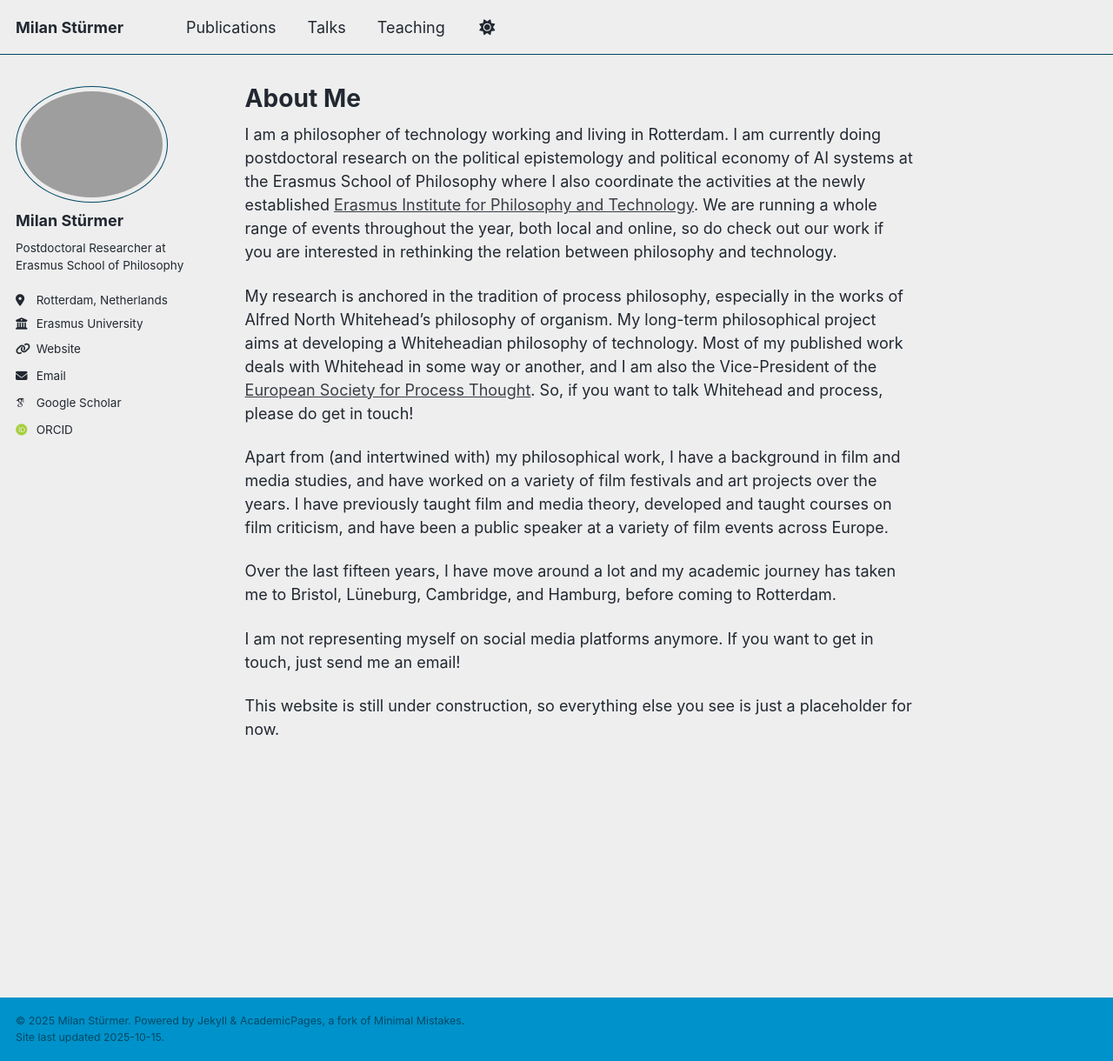
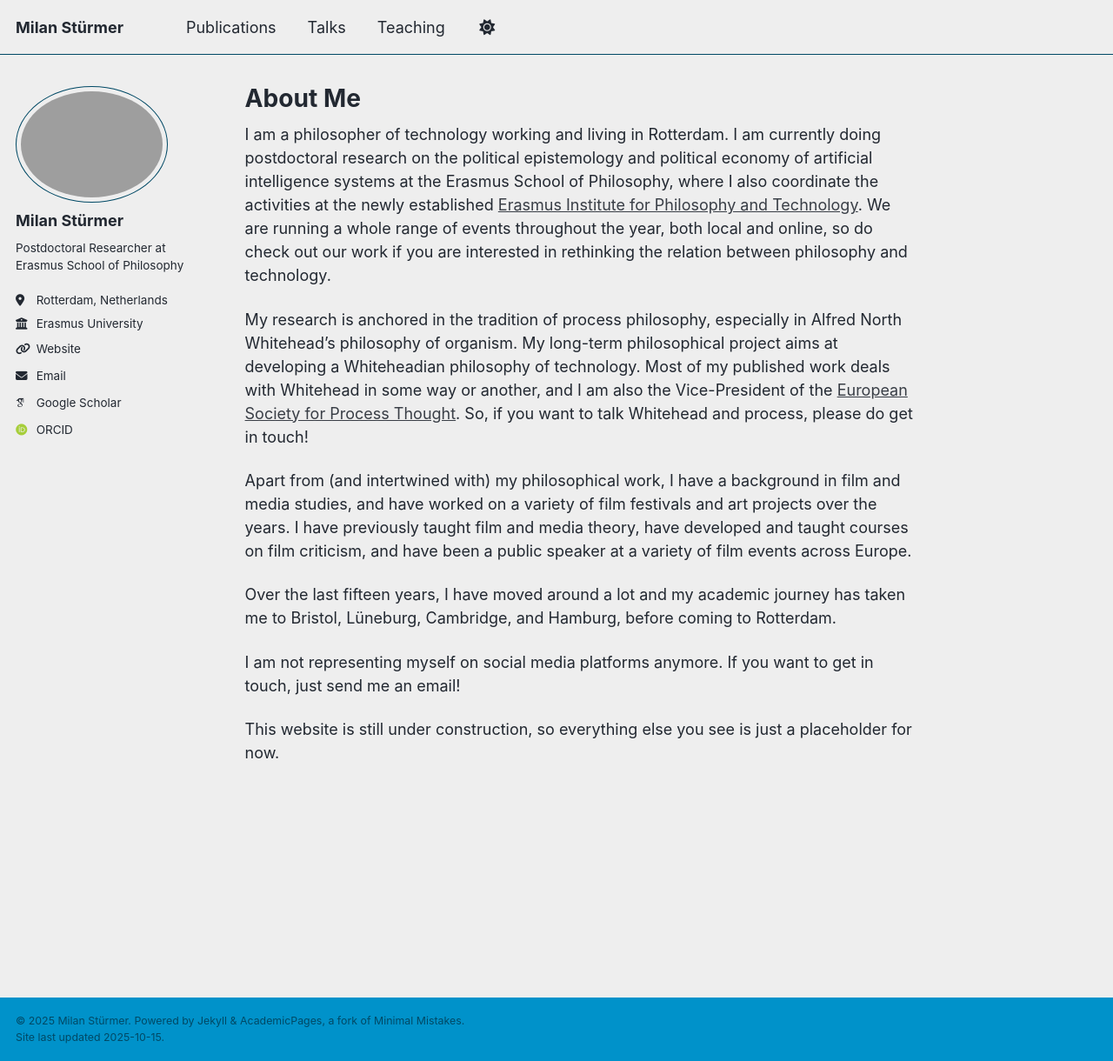
Before and after one commit to milanstuermer/milanstuermer.github.io, a Jekyll site: the page built from _pages/about.md, in a window 1280 px wide and 1220 px high. Shown: the whole window at 87% size. Built offline with Jekyll 4.4.1, drawn with Linux system fonts in a browser that asks for light colours; some web fonts are replaced; a script that is not in the unit is left out.

Commit message:
Update about.md

```diff
--- a/_pages/about.md
+++ b/_pages/about.md
@@ -7,14 +7,14 @@
   - /about.html
 ---
 
-I am a philosopher of technology working and living in Rotterdam. I am currently doing postdoctoral research on the political epistemology and political economy of AI systems at the Erasmus School of Philosophy where I also coordinate the activities at the newly established [Erasmus Institute for Philosophy and Technology](https://www.eur.nl/en/esphil/erasmus-institute-philosophy-and-technology). We are running a whole range of events throughout the year, both local and online, so do check out our work if you are interested in rethinking the relation between philosophy and technology.
+I am a philosopher of technology working and living in Rotterdam. I am currently doing postdoctoral research on the political epistemology and political economy of artificial intelligence systems at the Erasmus School of Philosophy, where I also coordinate the activities at the newly established [Erasmus Institute for Philosophy and Technology](https://www.eur.nl/en/esphil/erasmus-institute-philosophy-and-technology). We are running a whole range of events throughout the year, both local and online, so do check out our work if you are interested in rethinking the relation between philosophy and technology.
 
-My research is anchored in the tradition of process philosophy, especially in the works of Alfred North Whitehead’s philosophy of organism. My long-term philosophical project aims at developing a Whiteheadian philosophy of technology.
+My research is anchored in the tradition of process philosophy, especially in Alfred North Whitehead’s philosophy of organism. My long-term philosophical project aims at developing a Whiteheadian philosophy of technology.
 Most of my published work deals with Whitehead in some way or another, and I am also the Vice-President of the [European Society for Process Thought](http://espt.eu/). So, if you want to talk Whitehead and process, please do get in touch!
 
-Apart from (and intertwined with) my philosophical work, I have a background in film and media studies, and have worked on a variety of film festivals and art projects over the years. I have previously taught film and media theory, developed and taught courses on film criticism, and have been a public speaker at a variety of film events across Europe.
+Apart from (and intertwined with) my philosophical work, I have a background in film and media studies, and have worked on a variety of film festivals and art projects over the years. I have previously taught film and media theory, have developed and taught courses on film criticism, and have been a public speaker at a variety of film events across Europe.
 
-Over the last fifteen years, I have move around a lot and my academic journey has taken me to Bristol, Lüneburg, Cambridge, and Hamburg, before coming to Rotterdam.
+Over the last fifteen years, I have moved around a lot and my academic journey has taken me to Bristol, Lüneburg, Cambridge, and Hamburg, before coming to Rotterdam.
 
 I am not representing myself on social media platforms anymore. If you want to get in touch, just send me an email!
 
```
